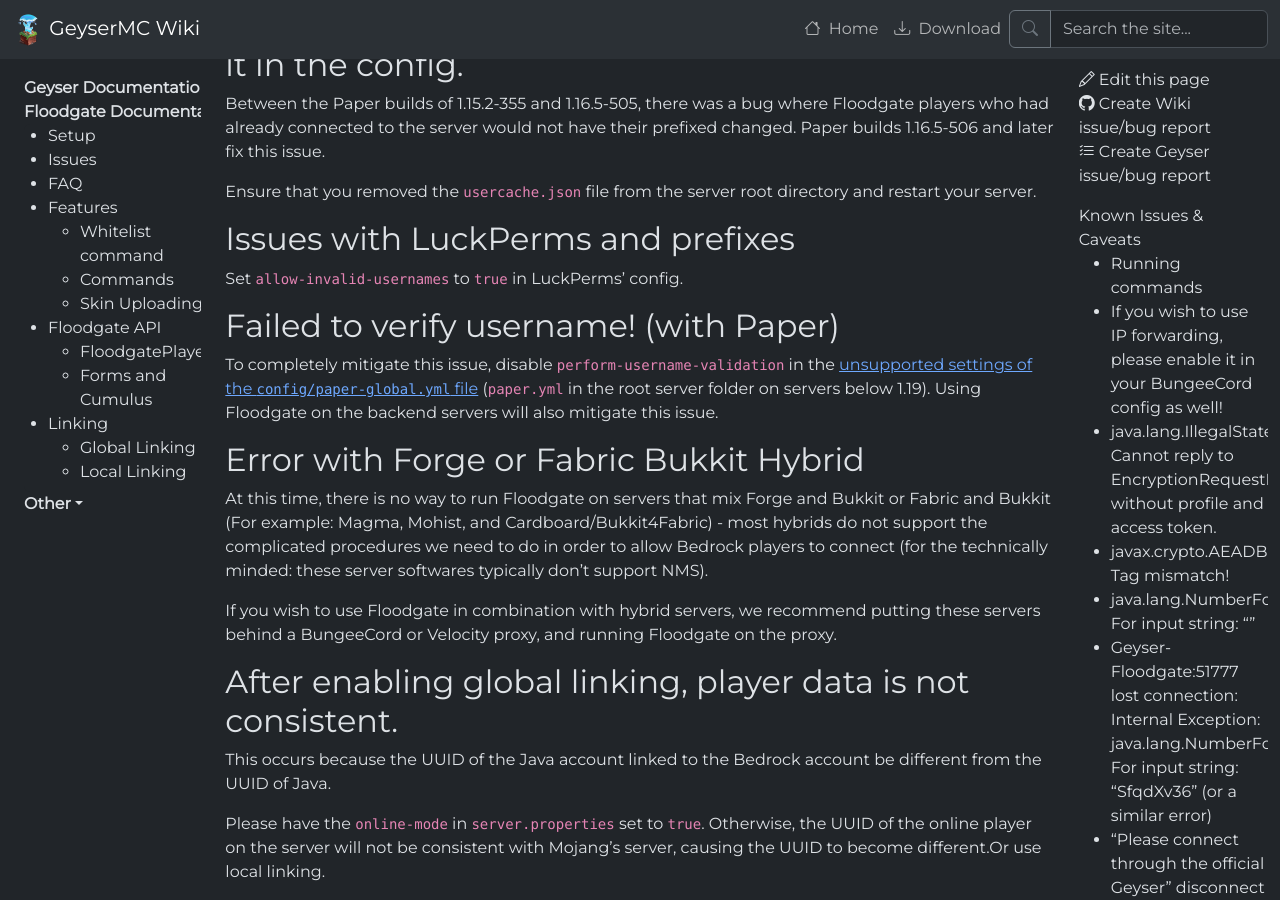
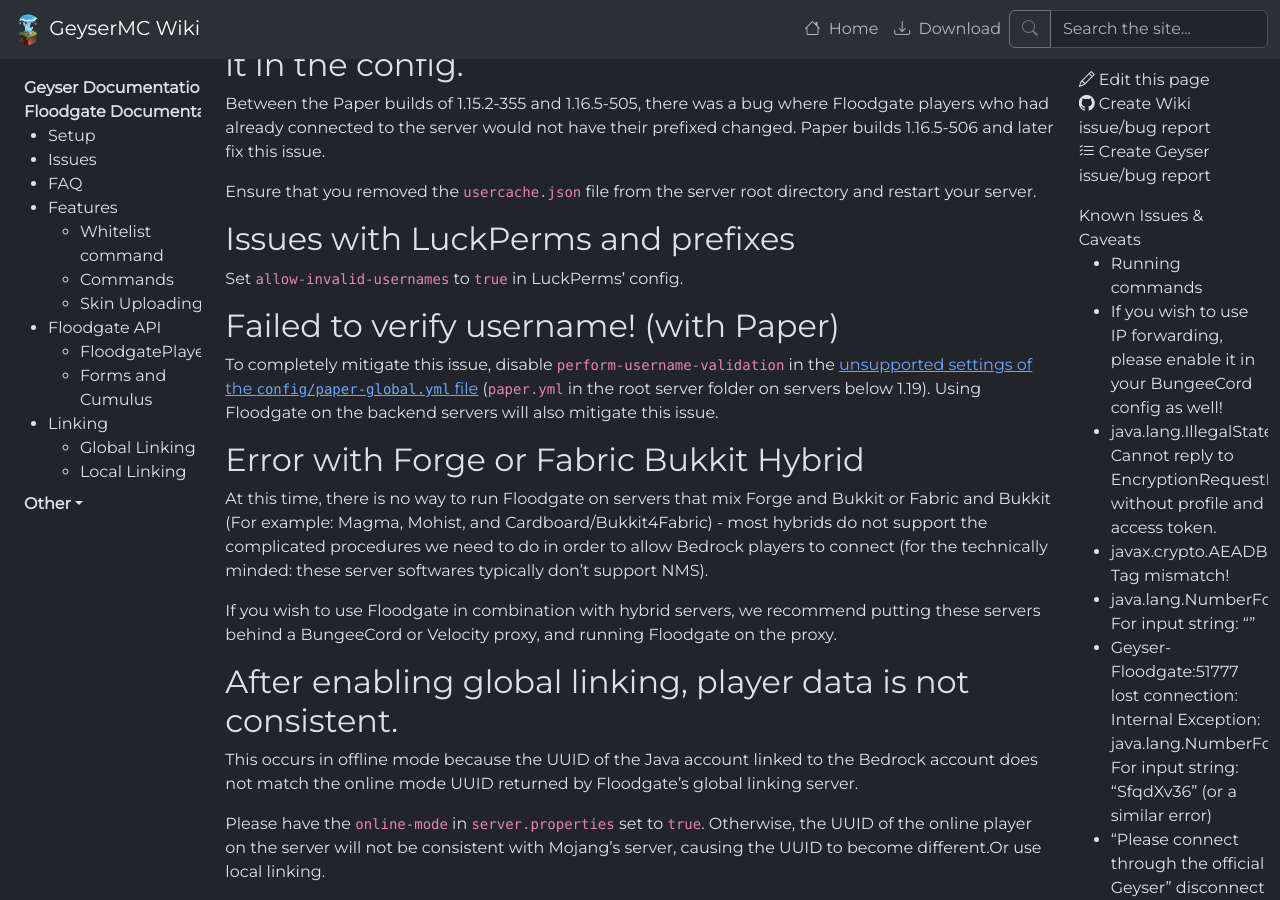
Before and after one commit to GeyserMC/GeyserWiki, a Jekyll site: the page built from _docs/floodgate/issues.md, in a window 1280 px wide and 900 px high, scrolled down 1335 px. Built offline with Jekyll 4.4.1, drawn with Linux system fonts in a browser that asks for light colours.

Commit message:
Update _docs/floodgate/issues.md
Co-authored-by: Kas-tle <26531652+Kas-tle@users.noreply.github.com>

```diff
--- a/_docs/floodgate/issues.md
+++ b/_docs/floodgate/issues.md
@@ -54,6 +54,6 @@
 
 ## After enabling global linking, player data is not consistent.
 
-This occurs because the UUID of the Java account linked to the Bedrock account be different from the UUID of Java.
+This occurs in offline mode because the UUID of the Java account linked to the Bedrock account does not match the online mode UUID returned by Floodgate's global linking server.
 
 Please have  the `online-mode` in `server.properties` set to `true`. Otherwise, the UUID of the online player on the server will not be consistent with Mojang's server, causing the UUID to become different.Or use  local linking.
```
